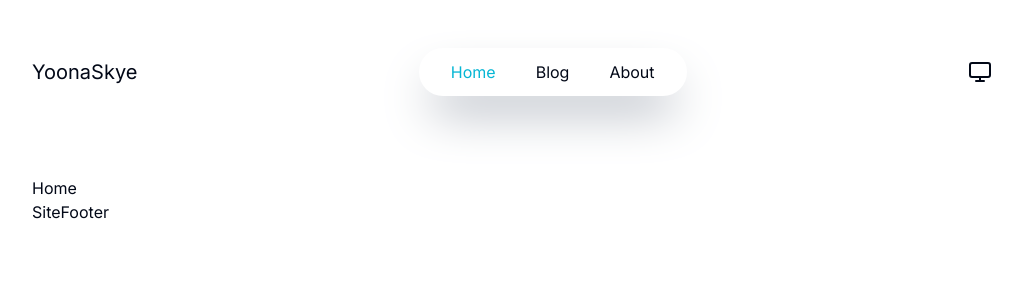
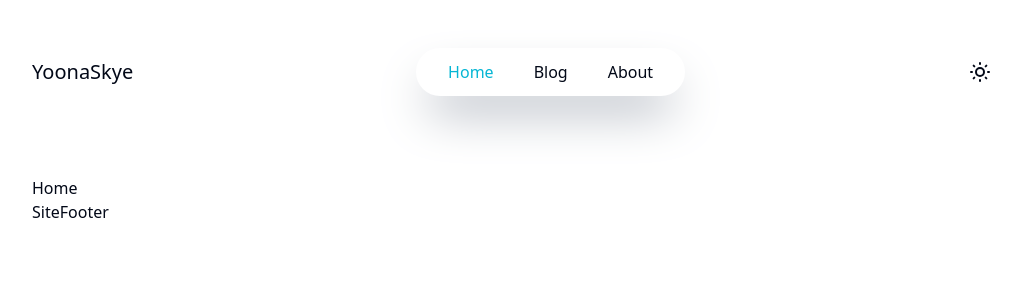
Before and after one commit to YoonaSkye/space-next, a Next.js app: page / in a window 1280 px wide. Shown: the top 300 px of the page, without its empty margins (128-1150 px from the left). Built offline with nearby package versions, Linux system fonts and the light colour scheme.

Commit message:
refactor(theme mode): :recycle: 重构theme mode

```diff
--- a/app/layout.tsx
+++ b/app/layout.tsx
@@ -1,9 +1,9 @@
+import NextThemeProvider from '@/components/next-theme-provider'
+import SiteFooter from '@/components/site-footer'
+import SiteHeader from '@/components/site-header'
 import type { Metadata } from 'next'
 import { Inter } from 'next/font/google'
 import './globals.css'
-import SiteHeader from '@/components/site-header'
-import SiteFooter from '@/components/site-footer'
-import NextThemeProvider from '@/components/next-theme-provider'
 
 const inter = Inter({ subsets: ['latin'] })
 
@@ -12,6 +12,24 @@ export const metadata: Metadata = {
   description: 'Generated by create next app'
 }
 
+{
+  /* next-themes会导致该错误：Warning: Extra attributes from the server: class,style at html
+        参考方案：https://github.com/vercel/next.js/discussions/22388#discussioncomment-6329930 */
+}
+{
+  /* 方案一：在<html>中添加`suppressHydrationWarning`用于消除警告 */
+}
+{
+  /* 方案二：https://nextjs.org/docs/messages/react-hydration-error#solution-2-disabling-ssr-on-specific-components */
+}
+
+// const NoSSRThemeProvider = dynamic(
+//   () => import('@/components/next-theme-provider'),
+//   {
+//     ssr: false
+//   }
+// )
+
 export default function RootLayout({
   children
 }: Readonly<{
@@ -19,7 +37,7 @@ export default function RootLayout({
 }>) {
   return (
     <html lang="en" suppressHydrationWarning>
-      <body className={inter.className} suppressHydrationWarning>
+      <body className="" suppressHydrationWarning>
         <NextThemeProvider>
           <section className="flex flex-col min-h-screen mx-auto max-w-5xl pt-12 pb-8 px-8">
             <SiteHeader />
--- a/components/Icons.tsx
+++ b/components/Icons.tsx
@@ -1,8 +1,8 @@
-import { Moon, SunMedium, Menu, Monitor } from 'lucide-react'
+import { Laptop, Menu, Moon, SunMedium } from 'lucide-react'
 
 export const Icons = {
   moon: Moon,
   sun: SunMedium,
   menu: Menu,
-  system: Monitor
+  system: Laptop
 }
--- a/components/ThemeMode.tsx
+++ b/components/ThemeMode.tsx
@@ -31,7 +31,7 @@ const themeOptions = [
 
 export default function ThemeMode() {
   const [mounted, setMounted] = useState(false)
-  const { theme, setTheme } = useTheme()
+  const { theme, setTheme, resolvedTheme } = useTheme()
 
   // useEffect only runs on the client, so now we can safely show the UI
   // Avoid Hydration Mismatch
@@ -46,7 +46,12 @@ export default function ThemeMode() {
   return (
     <DropdownMenu>
       <DropdownMenuTrigger>
-        {themeOptions.find((option) => theme === option.value)?.icon}
+        {/* {themeOptions.find((option) => theme === option.value)?.icon} */}
+        {resolvedTheme === 'light' ? (
+          <Icons.sun className="h-[1.5rem] w-[1.5rem]" />
+        ) : (
+          <Icons.moon className="h-[1.5rem] w-[1.5rem]" />
+        )}
       </DropdownMenuTrigger>
       <DropdownMenuContent align="center" className={cn('min-w-[6rem]')}>
         {themeOptions.map((optoin) => (
```
